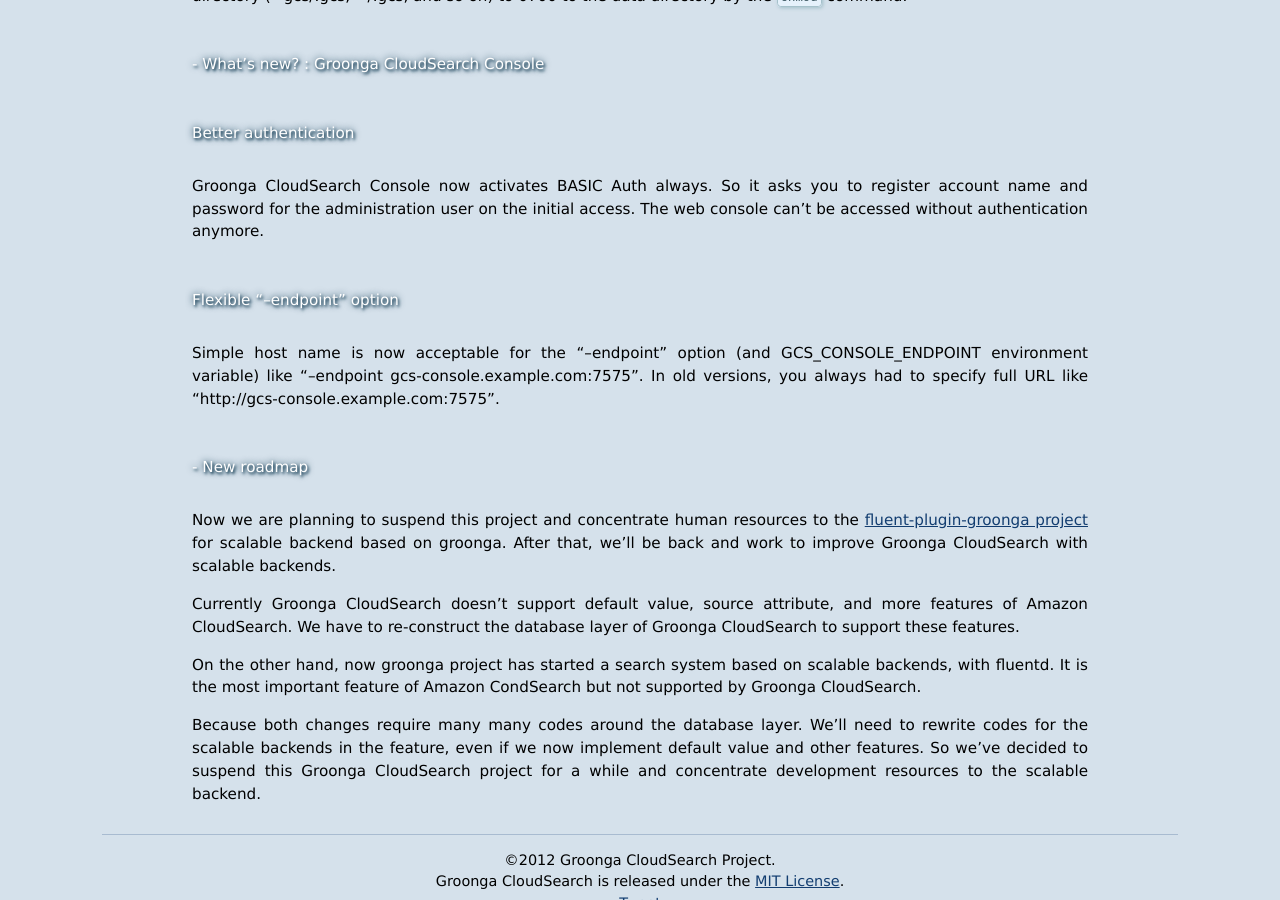
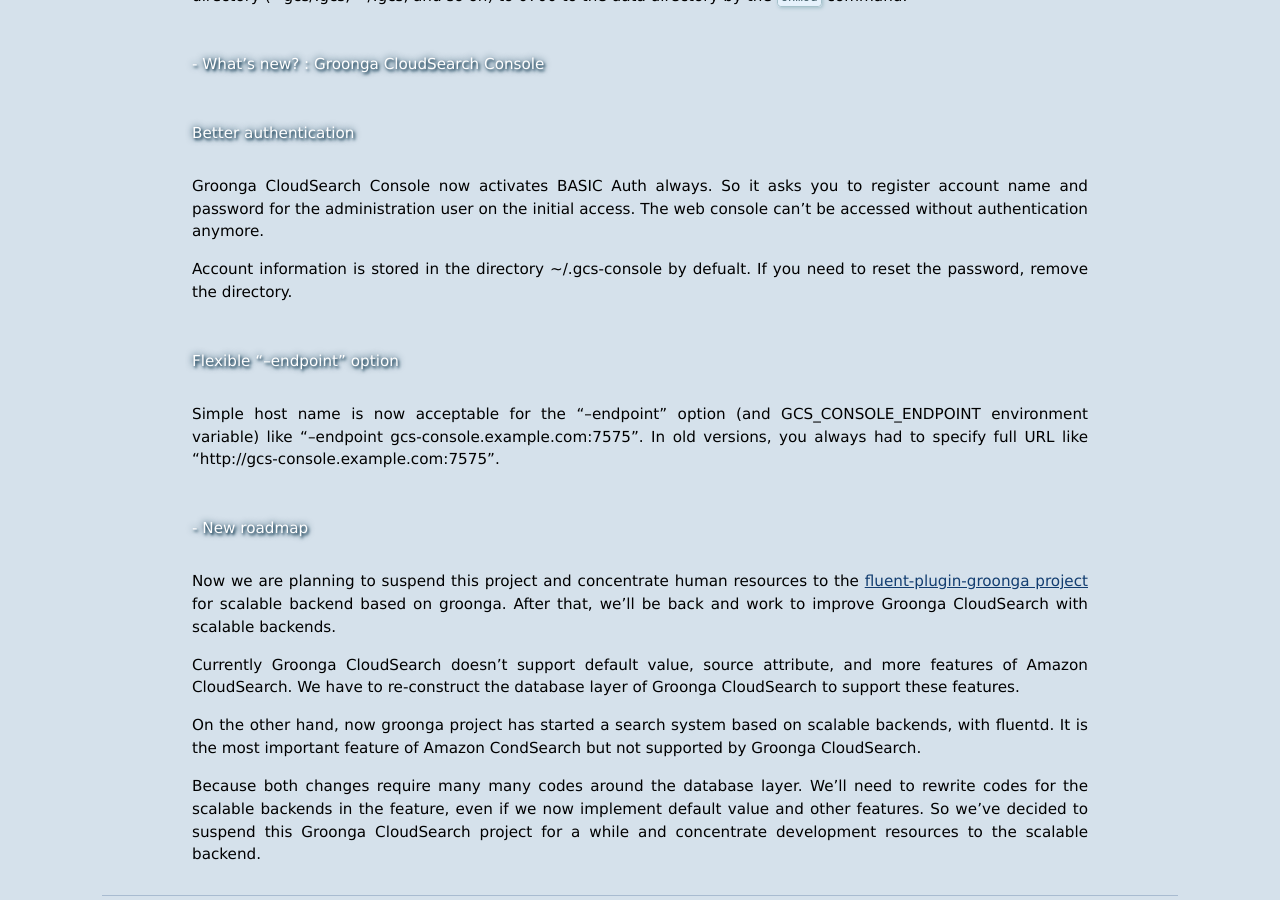
Before and after one commit to groonga/gcs.groonga.org, a Jekyll site: the page built from _posts/2012-12-26-1.5.0-release.md, in a window 1280 px wide and 900 px high, scrolled down 1289 px. Built offline with Jekyll 4.4.1, drawn with Linux system fonts in a browser that asks for light colours; comment, search, counter and statistics services are not loaded.

Commit message:
Add "how to reset password" for gcs-console

```diff
--- a/_posts/2012-12-26-1.5.0-release.md
+++ b/_posts/2012-12-26-1.5.0-release.md
@@ -54,6 +54,9 @@
 register account name and password for the administration user on the initial
 access. The web console can't be accessed without authentication anymore.
 
+Account information is stored in the directory ~/.gcs-console by defualt. If
+you need to reset the password, remove the directory.
+
 #### Flexible "--endpoint" option
 
 Simple host name is now acceptable for the "--endpoint" option (and
```
